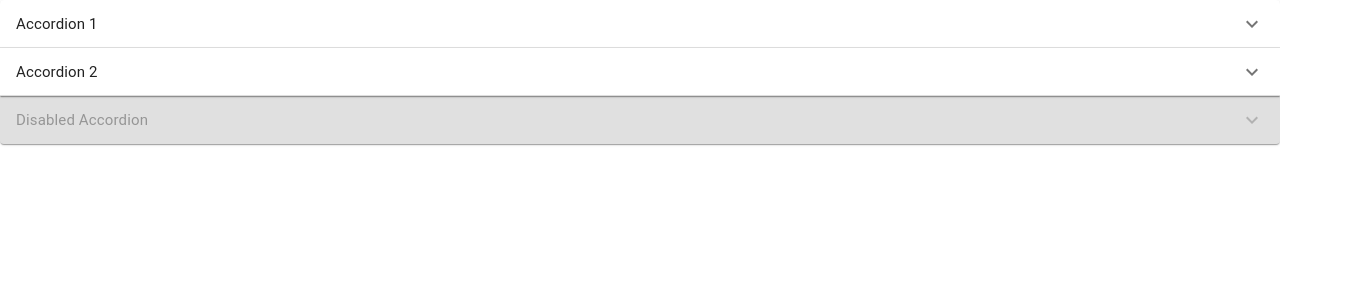
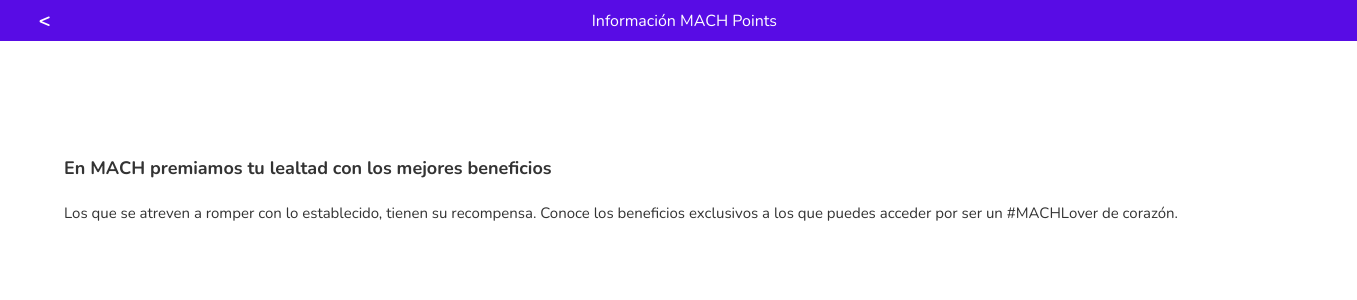
Before and after one commit to victoria-ancalaf/SCL014-Hackathon, a React (Create React App) app: page /informacion in a window 1280 px wide. Shown: the top 300 px of the page, 1357 px wide, since content can reach past the window. Built offline with nearby package versions, Linux system fonts and the light colour scheme.

Commit message:
arreglo colores negros a gris, se agregó componente de texto y header en informaciones

```diff
--- /dev/null
+++ b/src/Components/Categories/InfoTextHeader.jsx
@@ -0,0 +1,30 @@
+import React from "react";
+import { Link } from "react-router-dom";
+import './Styles/infoTextHeader.css';
+import "./Styles/NewMacher.css";
+
+const InfoTextHeader = () => {
+  return (
+    <div>
+      <div className="headerLevels">
+        <Link to="/gana">
+          <div className="back-categories">{"<"}</div>
+        </Link>
+        <p>Información MACH Points</p>
+        <p> </p>
+      </div>
+      <div className="containerTextInformation">
+        <p className="titleInformation">
+          En MACH premiamos tu lealtad con los mejores beneficios
+        </p>
+        <p className="textInformation">
+          Los que se atreven a romper con lo establecido, tienen su recompensa.
+          Conoce los beneficios exclusivos a los que puedes acceder por ser un
+          #MACHLover de corazón.
+        </p>
+      </div>
+    </div>
+  );
+};
+
+export default InfoTextHeader;
--- a/src/Components/Categories/Styles/Levels.css
+++ b/src/Components/Categories/Styles/Levels.css
@@ -2,6 +2,7 @@
     .welc-cont{
         font-family: 'Nunito';
         margin: 7% 4%;
+        color:#3333;
     }
     .title-welc{
         font-size:18px;
@@ -15,7 +16,6 @@
         font-family: 'Nunito';
         width: 100vw;
         justify-content: space-around;
-        /* color: #333333; */
         padding-bottom: 15%;
         color: #FFFFFF;
     }
--- a/src/Components/Categories/Styles/NewMacher.css
+++ b/src/Components/Categories/Styles/NewMacher.css
@@ -30,6 +30,7 @@
     height: 100px;
     background-color: #18D5CA;
     border-radius: 15px 15px 0px 0px;
+    font-weight: bold;
 }
 .headCardLevel2{
     background-color:#9B55FF ;
--- /dev/null
+++ b/src/Components/Categories/Styles/infoTextHeader.css
@@ -0,0 +1,15 @@
+.containerTextInformation{
+    display: flex;
+    flex-flow: column nowrap;
+    justify-content: center;
+    padding: 9% 5% 4% 5%;
+    color: #333333;
+}
+.titleInformation{
+    font-weight: bold;
+    font-size:18px;
+    padding-bottom: 2%;
+}
+.textInformation{
+    font-size: 15px;
+}
--- a/src/Components/Form/Styles/Age.css
+++ b/src/Components/Form/Styles/Age.css
@@ -2,6 +2,7 @@
   .AgeContainer {
     width: 100%;
     height: 100vh;
+    color: #3333;
   }
 
   .AgeHeader {
--- a/src/Components/Form/Styles/Gender.css
+++ b/src/Components/Form/Styles/Gender.css
@@ -2,6 +2,7 @@
   .gender-container {
     width: 100%;
     height: 100vh;
+    color: #333333;
   }
 
   .AgeHeader {
--- a/src/Components/Form/Styles/ModalThanks.css
+++ b/src/Components/Form/Styles/ModalThanks.css
@@ -4,6 +4,7 @@
     font-size: 20px;
     line-height: 28px;
     text-align: center;
+    color: #333333;
   }
   .titleT {
     line-height: 28px;
--- a/src/Components/Form/Styles/Time.css
+++ b/src/Components/Form/Styles/Time.css
@@ -2,6 +2,7 @@
   .time-container {
     width: 100%;
     height: 100vh;
+    color: #333333;
   }
 
   .time-text {
--- a/src/Components/Form/Styles/modalWelcome.css
+++ b/src/Components/Form/Styles/modalWelcome.css
@@ -1,5 +1,6 @@
 .title{
     text-align: center;
+    color: #333333;
 }
 .imgWelcome{
     width: 100%;
--- a/src/Components/Form/Styles/preferences.css
+++ b/src/Components/Form/Styles/preferences.css
@@ -7,11 +7,11 @@
 .titlePreferences, .textPreferences{
     font-size: 16px;
     font-weight:bold;
-    color:#181818;
+    color: #333333;
 }
 .textPreferences{
    font-size:13.8px;
-   color: #999999;;
+   color: #999999;
 }
 .containerTextPreferences{
     padding: 0 51px;
@@ -29,7 +29,7 @@
     border-radius: 5px;
     font-size:14.5px;
     font-weight:bold;
-    color:#555555;
+    color: #333333;
     margin:2.5%;
     cursor: pointer;
 }
--- a/src/Components/Home/Styles/Dashboard.css
+++ b/src/Components/Home/Styles/Dashboard.css
@@ -23,7 +23,7 @@
 }
 .myTitle{
     font-size: 1.2rem;
-    color: #555555;
+    color: #333333;
 }
 .myTxt{
     font-size: 1rem;
--- a/src/Pages/Information.js
+++ b/src/Pages/Information.js
@@ -1,12 +1,14 @@
-import React from 'react'
-import Questions from '../Components/Categories/Questions'
+import React from 'react';
+import Questions from '../Components/Categories/Questions';
+import InfoTextHeader from '../Components/Categories/InfoTextHeader';
 
 const Information = () => {
     return (
         <div>
-            <Questions />
+            <InfoTextHeader/>
+            {/* <Questions /> */}
         </div>
-    )
+    );
 }
 
-export default Information
+export default Information;
```
Also changed, not shown: 1 other file (tests, documents, lock files or other folders).
